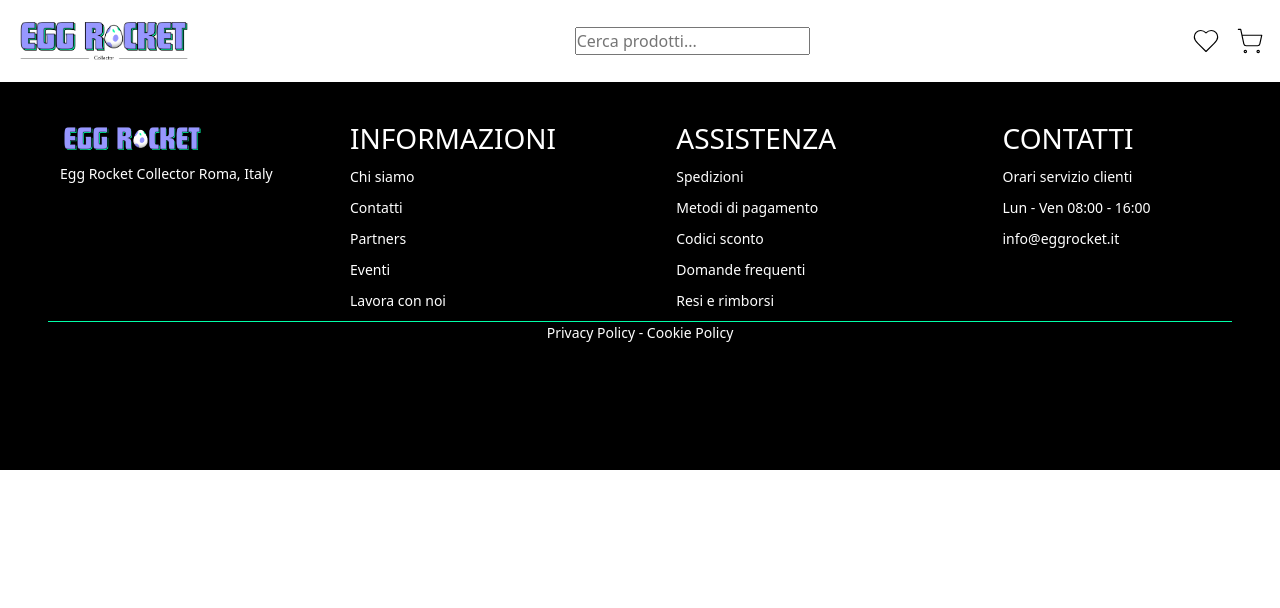
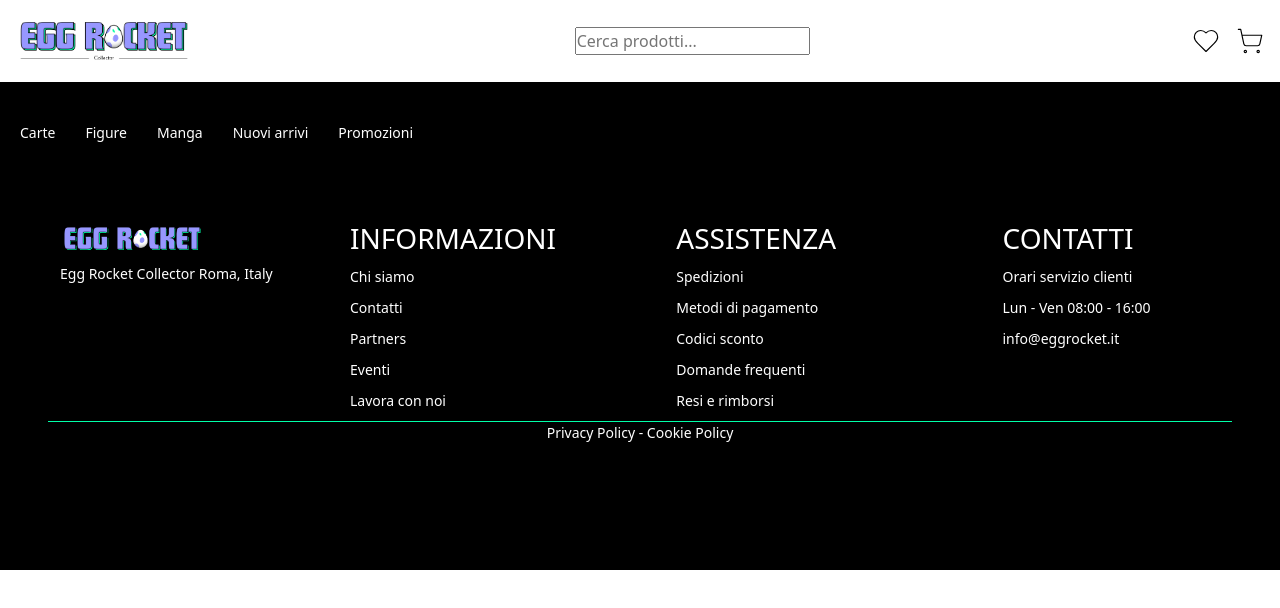
Before and after one commit to Jonathanmasa/boolshop-FE, a React (Vite) app: page / in a window 1280 px wide. Shown: the top 608 px of the page. Built offline with nearby package versions, Linux system fonts and the light colour scheme.

Commit message:
feat: add NavBar component and integrate it into Header; update styles for navigation

```diff
--- a/src/components/Header.jsx
+++ b/src/components/Header.jsx
@@ -2,6 +2,8 @@
 import { Link } from "react-router-dom"
 
 import SearchBar from "./SearchBar";
+
+import NavBar from "./NavBar";
 
 import { Heart, ShoppingCart } from "lucide-react";
 
@@ -37,9 +39,9 @@ const Header = () => {
             </nav>
 
             <nav>
-                <Link></Link>
+                <NavBar />
             </nav>
-        </header>
+        </header >
 
     )
 }
--- a/src/components/NavBar.jsx
+++ b/src/components/NavBar.jsx
@@ -0,0 +1,14 @@
+// Import functions from React
+import { Link } from "react-router-dom"
+
+export default function NavBar() {
+    return (
+        <nav className="navpages" >
+            <Link>Carte</Link>
+            <Link>Figure</Link>
+            <Link>Manga</Link>
+            <Link>Nuovi arrivi</Link>
+            <Link>Promozioni</Link>
+        </nav>
+    );
+}
--- a/src/components/SearchBar.jsx
+++ b/src/components/SearchBar.jsx
@@ -2,7 +2,6 @@
 // - search: il valore attuale della barra di ricerca
 // - setSearch: funzione per aggiornare il valore della ricerca
 
-import { Search } from 'lucide-react'; // Assicurati di importare l'icona della lente di ingrandimento
 
 export default function SearchBar({ search, setSearch }) {
 
--- a/src/index.css
+++ b/src/index.css
@@ -4,6 +4,26 @@
     box-sizing: border-box;
 }
 
+/* HEADER */
+
+/* NAVBAR */
+.navpages {
+    display: flex;
+    align-items: center;
+    padding: 10px 20px;
+    background-color: black;
+    gap: 30px;
+    height: 100px;
+}
+
+.navpages a {
+    color: white;
+    text-decoration: none;
+    font-weight: 500;
+    font-size: 14px;
+}
+
+/* FOOTER */
 .bg-cyan {
     background-color: cyan;
     min-height: 100px;
```
